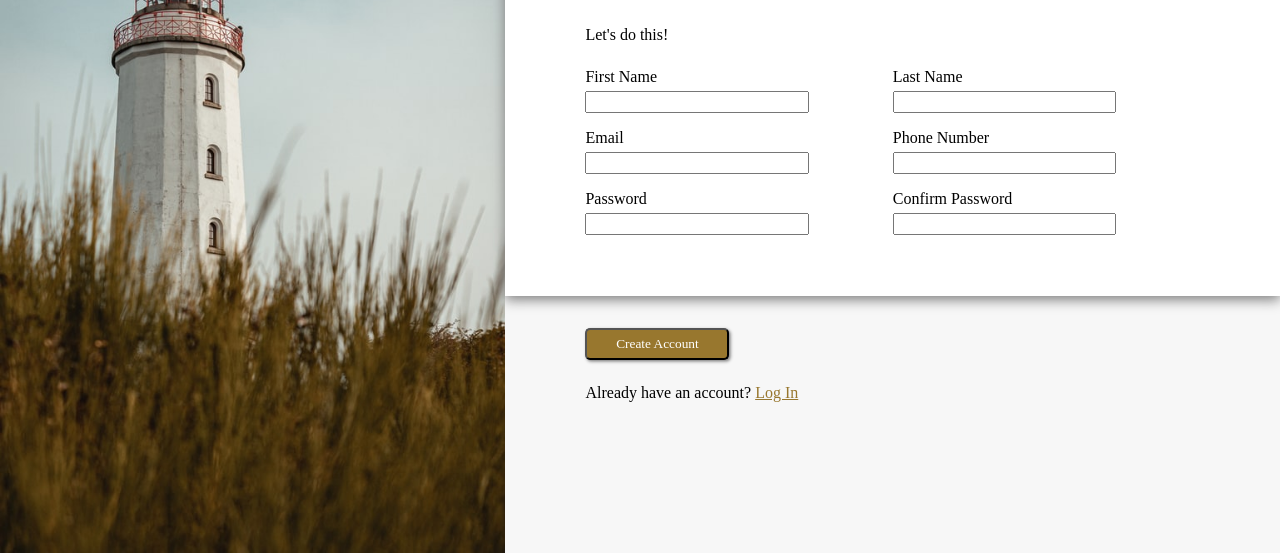
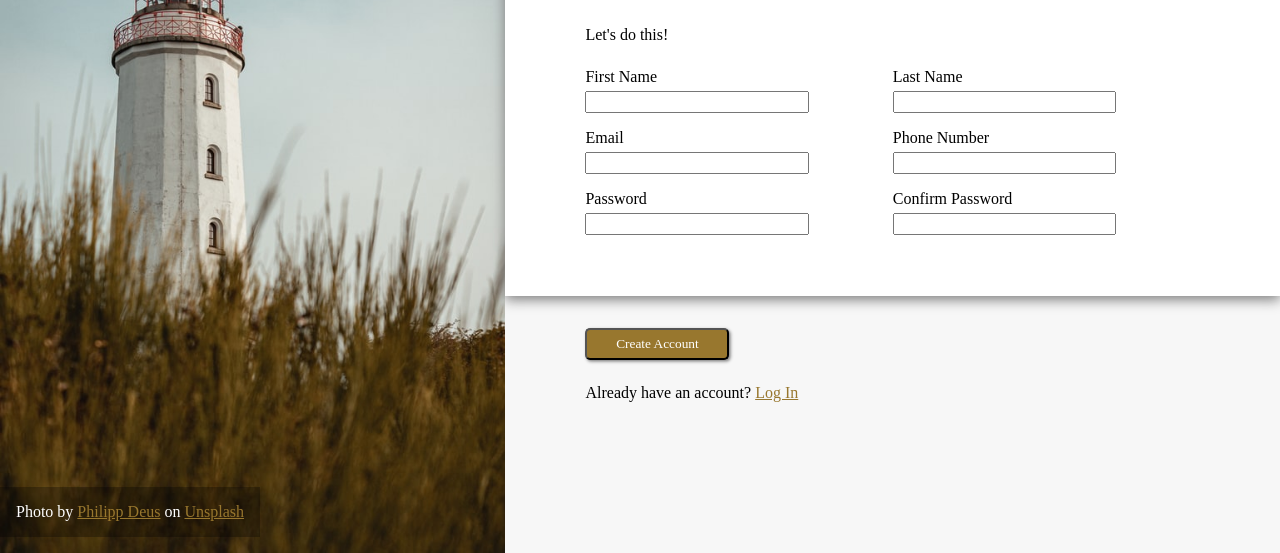
Before and after one commit to mjande/odin-sign-up-form, a plain HTML site: page index.html in a window 1280 px wide. Shown: the part 247-800 px from the top of the page. Drawn offline with Linux system fonts and the light colour scheme; a web font is replaced by a local one.

Commit message:
Add photo cred for side image

```diff
--- a/index.html
+++ b/index.html
@@ -11,24 +11,14 @@
     <link href="https://fonts.googleapis.com/css2?family=BIZ+UDPMincho&display=swap" rel="stylesheet">
 </head>
 <body>
-    <!--1. Info
-        2. Form header
-        3. First Name
-        4. Last Name
-        5. Email
-        6. Phone Number
-        7. Password
-        8. Confirm Password
-        9. Create Account button
-        10. Log in button
-        11. Side Background
-        12. Side Banner
-    -->
     <div class="container">
         <div class="side">
             <div class="logo">
                 <img src="img/odin-lined.png">
                 <p class="name">ODIN</p>
+            </div>
+            <div class="photo-cred">
+                Photo by <a href="https://unsplash.com/@philippdeus?utm_source=unsplash&utm_medium=referral&utm_content=creditCopyText">Philipp Deus</a> on <a href="https://unsplash.com/t/travel?utm_source=unsplash&utm_medium=referral&utm_content=creditCopyText">Unsplash</a>
             </div>
         </div>
         <div class="main">
--- a/styles.css
+++ b/styles.css
@@ -135,3 +135,12 @@ input:focus {
     box-shadow: .1rem .1rem .2rem grey;
     padding: 1px 2px;
 }
+
+.photo-cred {
+    position: absolute;
+    bottom: 1rem;
+    text-align: center;
+    background-color: rgba(0, 0, 0, 0.3);
+    color: white;
+    padding: 1rem;
+}
```
